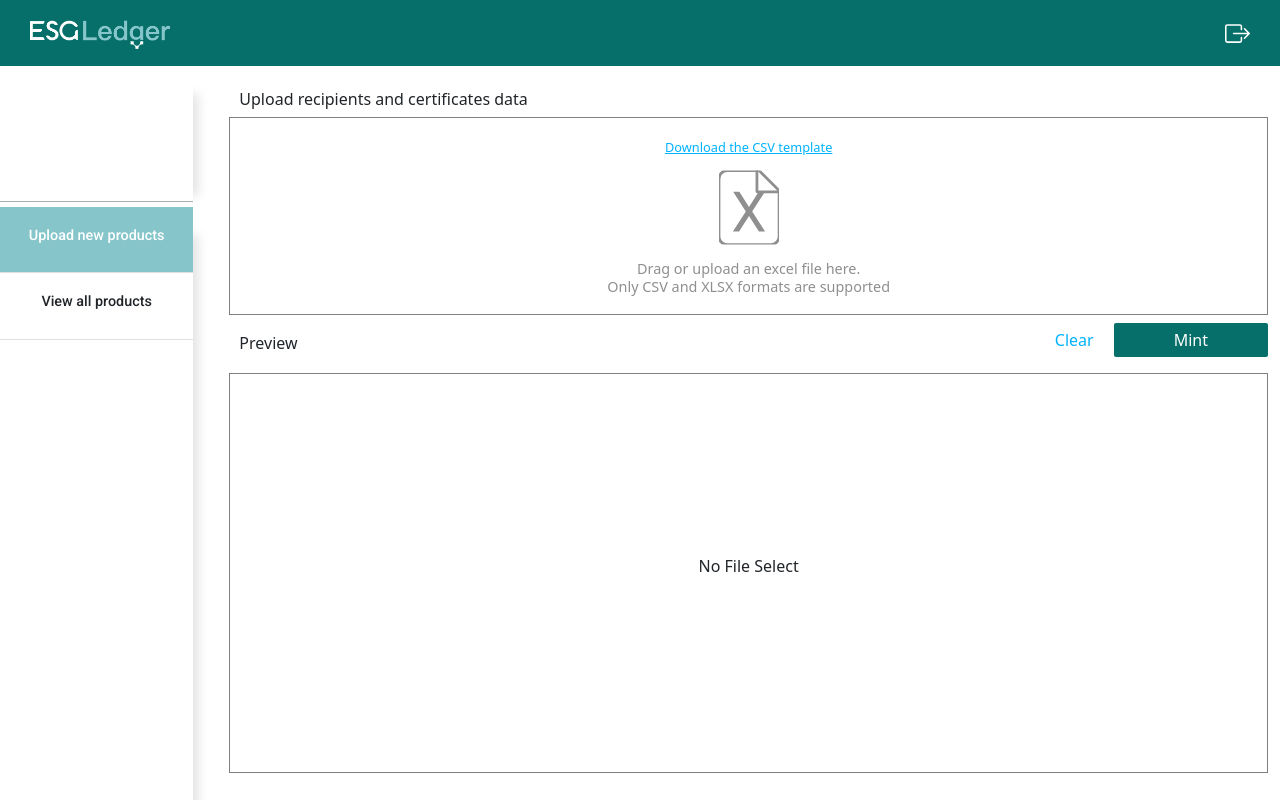
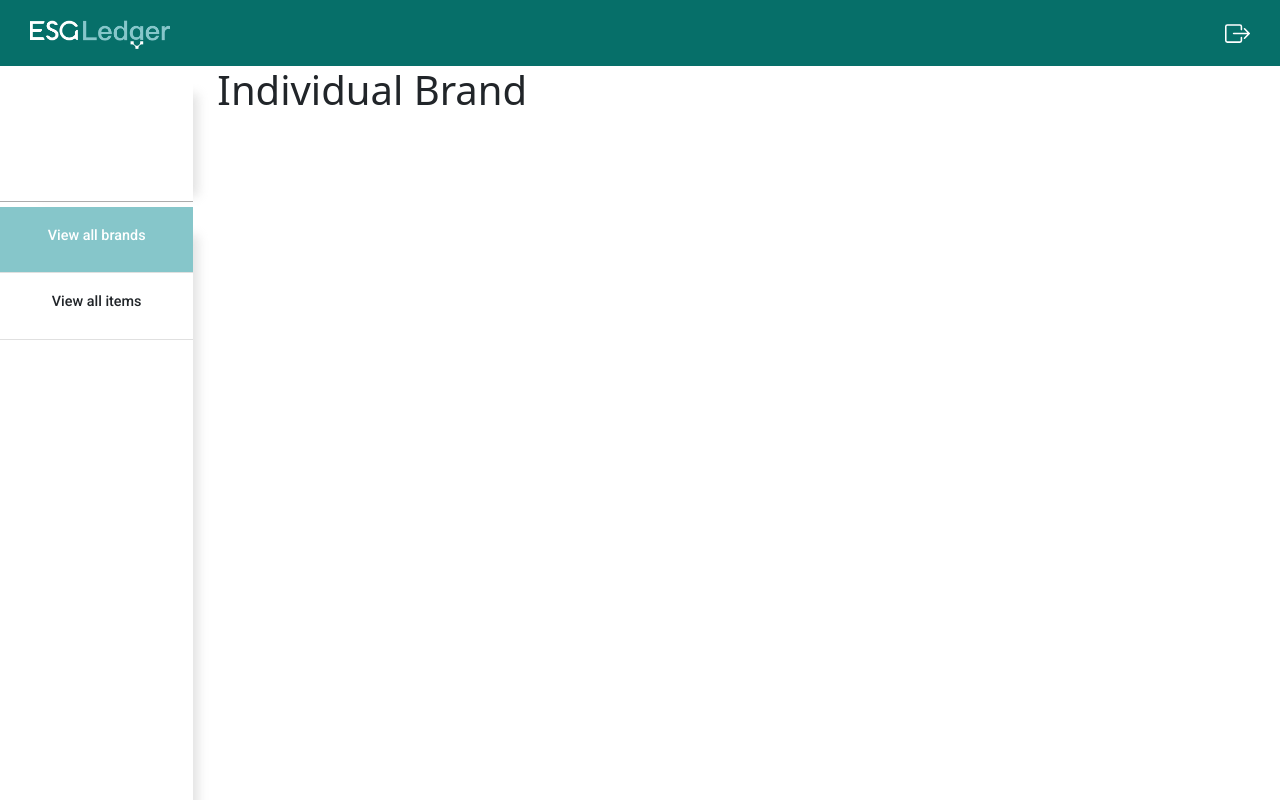
Before and after one commit to BishalAshiq/esg-Ledger, a Next.js app: page /admin/adminBrandProfile in a window 1280 px wide. Shown: the top 800 px of the page. Built offline with nearby package versions, Linux system fonts and the light colour scheme.

Commit message:
updated resposivness

```diff
--- a/src/app/admin/adminBrandProfile/page.jsx
+++ b/src/app/admin/adminBrandProfile/page.jsx
@@ -4,6 +4,7 @@ import DashNav from "@/component/Navbar/dashNav";
 import ViewAllItems from "@/component/DashboardAll/ViewAllItems";
 import IssuDetails from "@/component/DashboardAll/IssuDetails";
 import ViewAllItemsData from "@/component/DashboardAll/ViewAllItemsData";
+import IndividualBrand from "@/component/AllAdminBrand/IndividualBrand";
 
 const page = () => {
   const [activeDiv, setActiveDiv] = useState(1);
@@ -25,14 +26,14 @@ const page = () => {
               className={`dashboard-side-bar-li ${
                 activeDiv === 1 ? "active-das" : ""
               }`}>
-              <h6 className='dash-side-ptext'>Upload new products</h6>
+              <h6 className='dash-side-ptext'>View all brands</h6>
             </div>
             <div
               onClick={() => handleTextClick(2)}
               className={`dashboard-side-bar-li ${
                 activeDiv === 2 ? "active-das" : ""
               }`}>
-              <h6 className='dash-side-ptext'>View all products</h6>
+              <h6 className='dash-side-ptext'>View all items</h6>
             </div>
           </div>
         </div>
@@ -41,7 +42,7 @@ const page = () => {
           {activeDiv === 1 && (
             <div>
               <div className=''>
-                <IssuDetails />
+                <IndividualBrand />
               </div>
             </div>
           )}
--- /dev/null
+++ b/src/component/AllAdminBrand/IndividualBrand.jsx
@@ -0,0 +1,11 @@
+import React from "react";
+
+const IndividualBrand = () => {
+  return (
+    <div>
+      <h1>Individual Brand</h1>
+    </div>
+  );
+};
+
+export default IndividualBrand;
```
